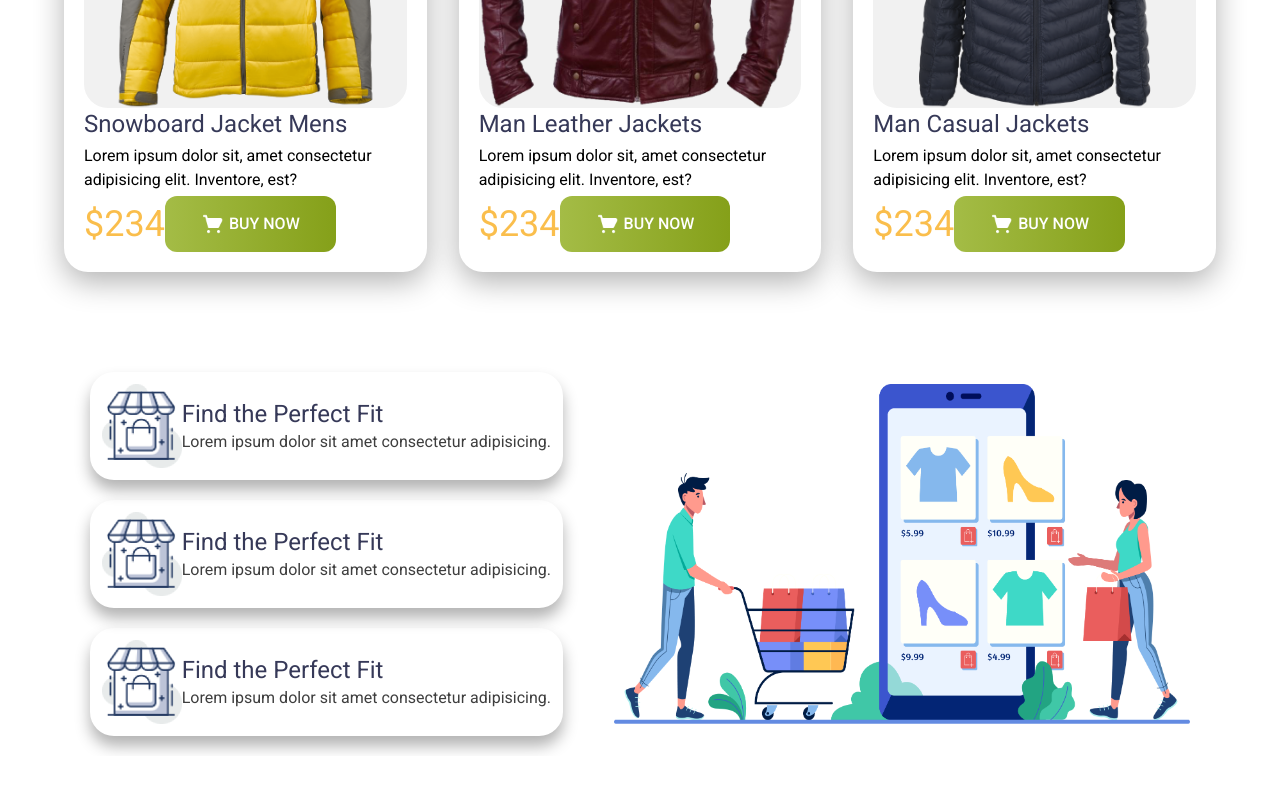
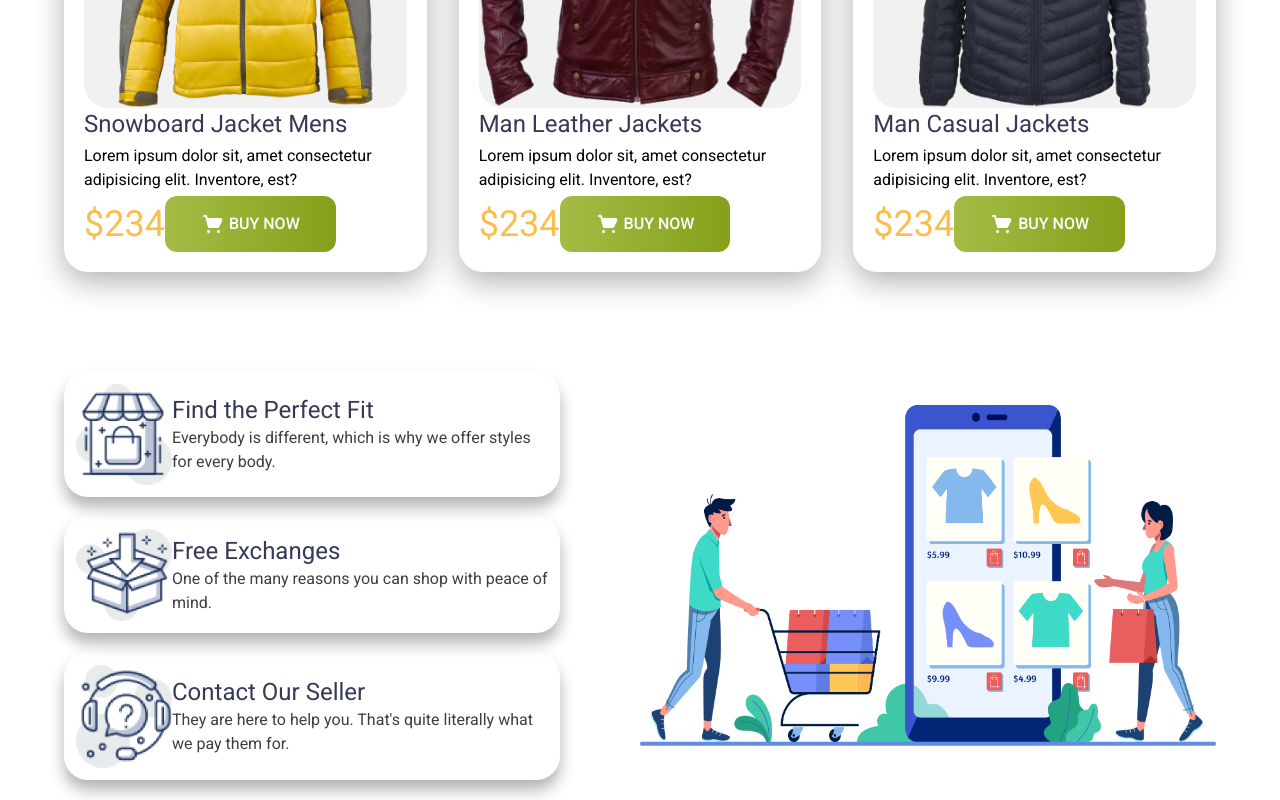
Before and after one commit to Jakaria425/penguin-fashion, a plain HTML site: page index.html in a window 1280 px wide. Shown: the part 1670-2470 px from the top of the page. Before the commit the page ends 2426 px from the top, so only its background shows below. Drawn offline with nearby package versions, Linux system fonts and the light colour scheme.

Commit message:
change description of some portion

```diff
--- a/index.html
+++ b/index.html
@@ -3,7 +3,7 @@
 <head>
     <meta charset="UTF-8">
     <meta name="viewport" content="width=device-width, initial-scale=1.0">
-    <title>Document</title>
+    <title>Penguin Fashion</title>
     <script src="https://cdn.tailwindcss.com"></script>
     <link rel="preconnect" href="https://fonts.googleapis.com">
     <link rel="preconnect" href="https://fonts.gstatic.com" crossorigin>
@@ -99,36 +99,36 @@
             </div>
         </section>
     </main>
-    <footer class="md:flex md:items-center md:justify-around md:flex-row-reverse max-w-6xl mx-auto mt-20">
+    <footer class="flex flex-col items-center lg:justify-around lg:flex-row-reverse lg:gap-20 max-w-6xl mx-auto mt-20">
         <div>
             <img class="max-w-xl" src="asets/images/shopping.png" alt="">
         </div>
         <div>
-            <div class="flex items-center shadow-[0_10px_15px_0px_rgba(0,0,0,0.3)] rounded-3xl p-3 my-5">
+            <div class="flex flex-col lg:flex-row items-center shadow-[0_10px_15px_0px_rgba(0,0,0,0.3)] rounded-3xl p-3 my-5">
                 <div>
-                    <img class="max-w-20" src="asets/icons/house.png" alt="">
+                    <img class="lg:max-w-24" src="asets/icons/house.png" alt="">
                 </div>
                 <div>
                     <h3 class="text-2xl text-[#363958] ">Find the Perfect Fit</h3>
-                    <p class="text-base text-[#3E3E3E]">Lorem ipsum dolor sit amet consectetur adipisicing.</p>
+                    <p class="text-base text-[#3E3E3E]">Everybody is different, which is why we offer styles for every body.</p>
                 </div>
             </div>
-            <div class="flex items-center shadow-[0_10px_15px_0px_rgba(0,0,0,0.3)] rounded-3xl p-3 my-5">
+            <div class="flex flex-col lg:flex-row items-center shadow-[0_10px_15px_0px_rgba(0,0,0,0.3)] rounded-3xl p-3 my-5">
                 <div>
-                    <img class="max-w-20" src="asets/icons/house.png" alt="">
+                    <img class="lg:max-w-24" src="asets/icons/box.png" alt="">
                 </div>
                 <div>
-                    <h3 class="text-2xl text-[#363958] ">Find the Perfect Fit</h3>
-                    <p class="text-base text-[#3E3E3E]">Lorem ipsum dolor sit amet consectetur adipisicing.</p>
+                    <h3 class="text-2xl text-[#363958] ">Free Exchanges</h3>
+                    <p class="text-base text-[#3E3E3E]">One of the many reasons you can shop with peace of mind.</p>
                 </div>
             </div>
-            <div class="flex items-center shadow-[0_10px_15px_0px_rgba(0,0,0,0.3)] rounded-3xl p-3 my-5">
+            <div class="flex flex-col lg:flex-row items-center shadow-[0_10px_15px_0px_rgba(0,0,0,0.3)] rounded-3xl p-3 my-5">
                 <div>
-                    <img class="max-w-20" src="asets/icons/house.png" alt="">
+                    <img class="lg:max-w-24" src="asets/icons/question.png" alt="">
                 </div>
                 <div>
-                    <h3 class="text-2xl text-[#363958] ">Find the Perfect Fit</h3>
-                    <p class="text-base text-[#3E3E3E]">Lorem ipsum dolor sit amet consectetur adipisicing.</p>
+                    <h3 class="text-2xl text-[#363958] ">Contact Our Seller</h3>
+                    <p class="text-base text-[#3E3E3E]">They are here to help you. That's quite literally what we pay them for.</p>
                 </div>
             </div>
         </div>
```
